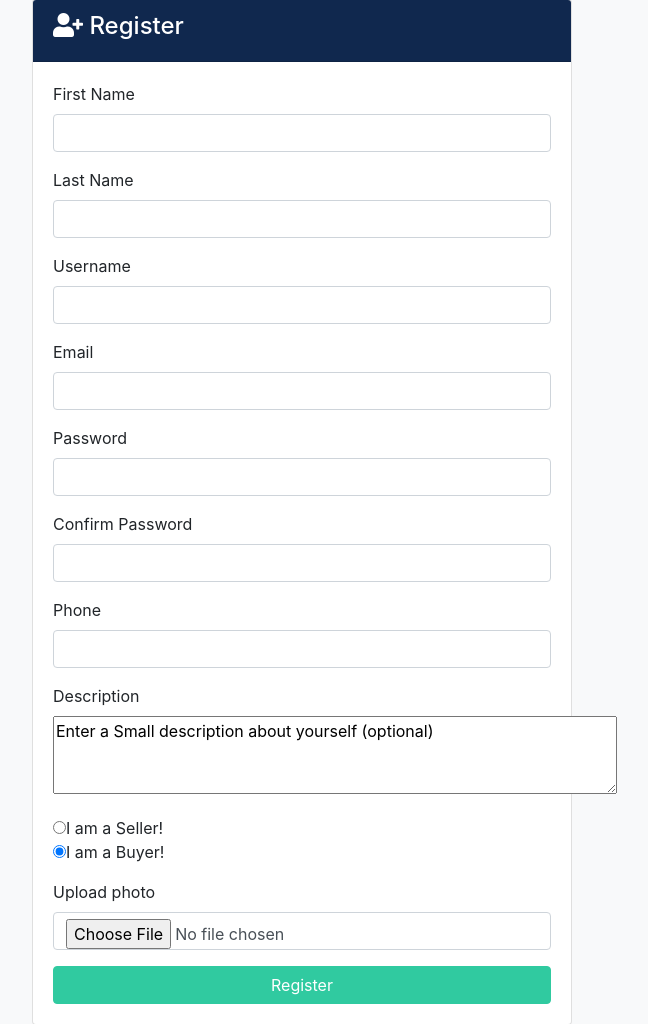
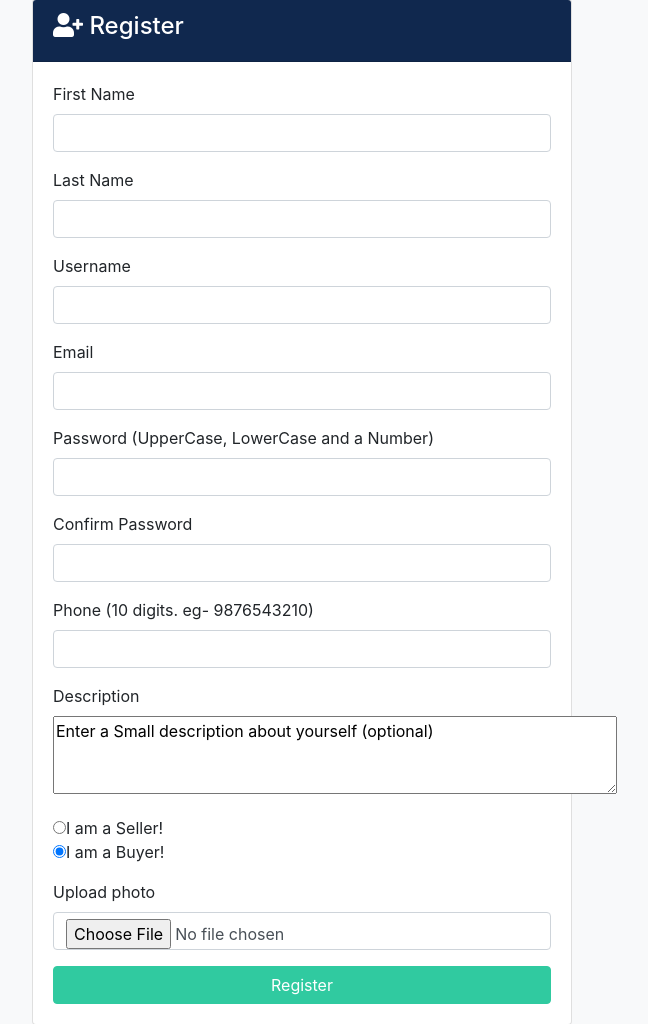
Before and after one commit to aayushgupta97/RealEstate_Django_TTN, a Django app: page /accounts/register/ in a window 1280 px wide. Shown: the part 176-1200 px from the top of the page, without its empty margins (338-986 px from the left). Run offline with Django 3.2, Linux system fonts and the light colour scheme; some libraries are stand-ins or nearby versions.

Commit message:
adding validations to html and checking for duplicate mail and username

```diff
--- a/accounts/templates/accounts/register.html
+++ b/accounts/templates/accounts/register.html
@@ -12,7 +12,7 @@
             </div>
             <div class="card-body">
                 {% include 'messages/alerts.html' %}
-                <form action="{% url 'register' %}" method="POST" enctype="multipart/form-data">
+                <form action="{% url 'register' %}" method="POST" enctype="multipart/form-data" name="registration">
                   {% csrf_token %}
                   <div class="form-group">
                   <label for="first_name">First Name</label>
@@ -31,8 +31,9 @@
                   <input type="email" name="email" class="form-control" required>
                 </div>
                 <div class="form-group">
-                  <label for="password2">Password</label>
-                  <input type="password" name="password" class="form-control" required>
+                  <label for="password2">Password (UpperCase, LowerCase and a Number)</label>
+                  <input type="password" name="password" class="form-control"
+                         pattern="^(?=.*\d)(?=.*[a-z])(?=.*[A-Z])(?!.*\s).*$" required>
                 </div>
                 <div class="form-group">
                   <label for="password">Confirm Password</label>
@@ -40,8 +41,8 @@
                 </div>
 
                 <div class="form-group">
-                  <label for="phone">Phone</label>
-                  <input type="text" name="phone" class="form-control" required>
+                  <label for="phone">Phone (10 digits. eg- 9876543210)</label>
+                  <input type="text" name="phone" pattern="^\d{10}$" class="form-control" required>
                 </div>
 
                 <div class="form-group">
--- a/accounts/templates/accounts/update_user_details.html
+++ b/accounts/templates/accounts/update_user_details.html
@@ -37,7 +37,7 @@
 
                 <div class="form-group">
                   <label for="phone">Phone</label>
-                  <input type="text" name="phone" class="form-control" value="{{ user.phone }}" required>
+                  <input type="text" name="phone" class="form-control" pattern="^\d{10}$" value="{{ user.phone }}" required>
                 </div>
 
                 <div class="form-group">
--- a/accounts/views.py
+++ b/accounts/views.py
@@ -145,21 +145,31 @@ def update_user(request, user_id):
     if request.user.is_authenticated and request.user.id == user_id:
         if request.method == 'POST':
 
-            Users.objects.filter(id=user_id).update(first_name = request.POST['first_name'],
-                                                    last_name = request.POST['last_name'],
-                                                    username=request.POST['username'],
-                                                    description=request.POST['description'],
-                                                    phone=request.POST['phone'],
-                                                    email=request.POST['email']
-                                                    )
-            current_user = get_object_or_404(Users, id=request.user.id)
-            current_user.photo = request.FILES.get('photo', current_user.photo)
-            current_user.save()
-            messages.success(request, "Successfully updated your profile")
-            return redirect('dashboard')
+            if Users.objects.filter(username=request.POST['username']).exists() and \
+                    not(request.user.username == request.POST['username']):
+                messages.error(request, 'That username is taken')
+                return redirect('dashboard')
+            else:
+                if Users.objects.filter(email=request.POST['email']).exists() and \
+                        not(request.user.email == request.POST['email']):
+                    messages.error(request, 'That email is being used')
+                    return redirect('dashboard')
+                else:
+                    Users.objects.filter(id=user_id).update(first_name = request.POST['first_name'],
+                                                            last_name = request.POST['last_name'],
+                                                            username=request.POST['username'],
+                                                            description=request.POST['description'],
+                                                            phone=request.POST['phone'],
+                                                            email=request.POST['email']
+                                                            )
+                    current_user = get_object_or_404(Users, id=request.user.id)
+                    current_user.photo = request.FILES.get('photo', current_user.photo)
+                    current_user.save()
+                    messages.success(request, "Successfully updated your profile")
+                    return redirect('dashboard')
         else:
             return render(request, 'accounts/update_user_details.html')
 
     else:
-        messages.error(request, "you are not authenticated to visit ths page.")
+        messages.error(request, "you are not authenticated to visit this page.")
         return redirect('index')
```
Also changed, not shown: realestate/static/js/main.js (+14 -0 lines).
